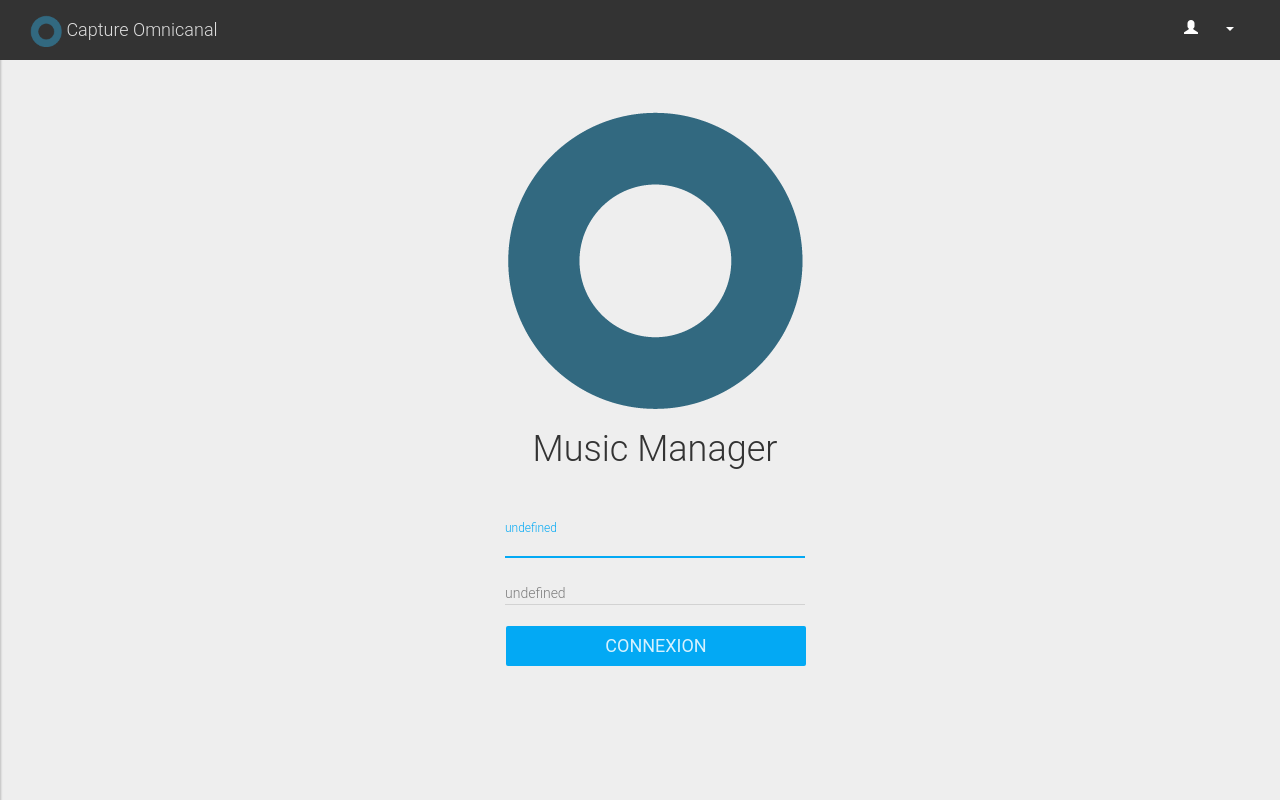
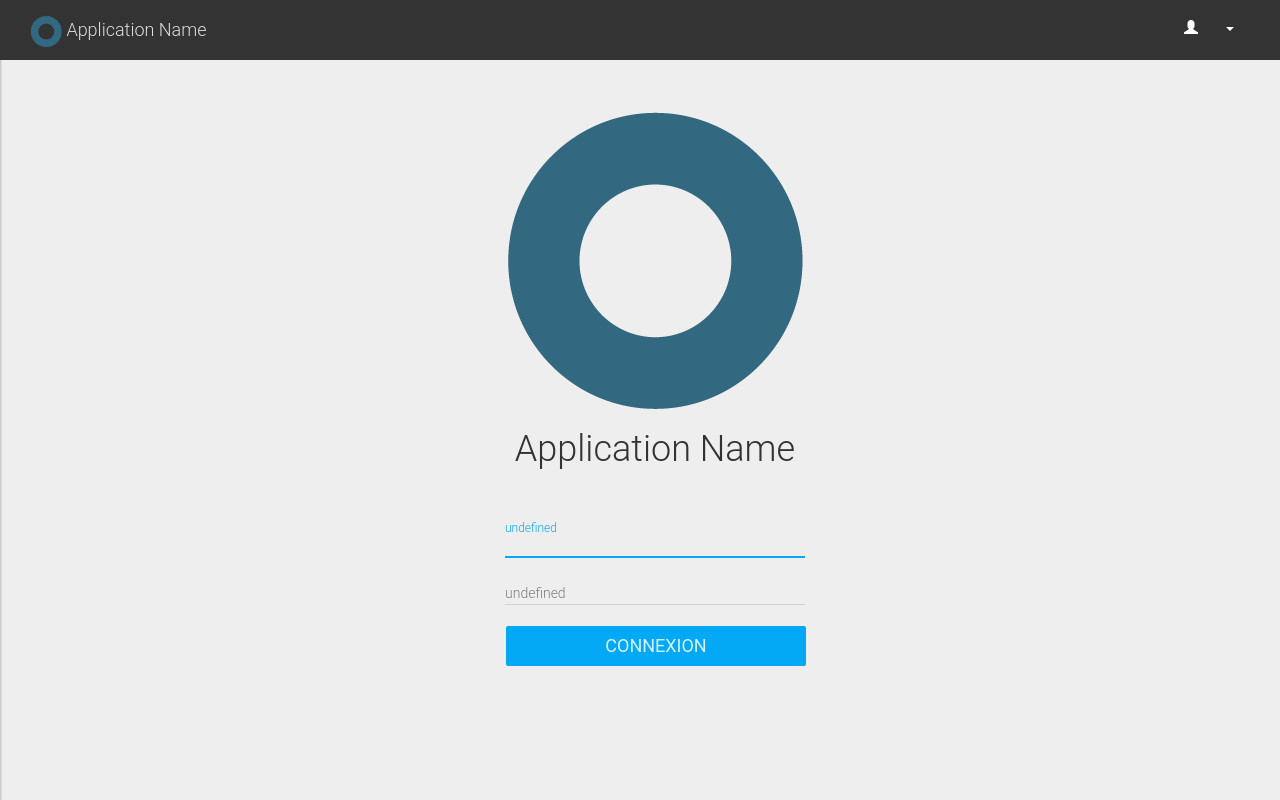
Before and after one commit to kacedn/angular-quickstart, a website: page main/index.html in a window 1280 px wide. Drawn offline with Linux system fonts and the light colour scheme.

Commit message:
add application_name

```diff
--- a/main/app/app.template.html
+++ b/main/app/app.template.html
@@ -5,7 +5,7 @@
             <div class="navbar-header">
                 <a class="navbar-brand">
                     <span><img src="assets/img/SCPA_Suppliers_50px.png" width="32" height="32"/></span>
-                    Capture Omnicanal
+                    {{'GLOBAL.APP_NAME' | translate}}
                 </a>
             </div>
 
--- a/main/app/features/login/loginView.html
+++ b/main/app/features/login/loginView.html
@@ -4,7 +4,7 @@
             <div class="width-300">
                 <img src="assets/img/SCPA_Suppliers_300px.png">
                 <br>
-                <h1 class="text-center">Music Manager</h1>
+                <h1 class="text-center">{{'GLOBAL.APP_NAME' | translate}}</h1>
             </div>
         </div>
     </div>
--- a/main/assets/locale/en/global-en.json
+++ b/main/assets/locale/en/global-en.json
@@ -1,5 +1,6 @@
 {
   "GLOBAL" : {
+    "APP_NAME" : "Application Name",
     "MENU_ITEM_CAPTURE" : "Capture",
     "MENU_ITEM_CONFIGURATION" : "Configuration",
     "MENU_ITEM_CONTACT" : "Contact",
--- a/main/assets/locale/fr/global-fr.json
+++ b/main/assets/locale/fr/global-fr.json
@@ -1,5 +1,6 @@
 {
   "GLOBAL" : {
+    "APP_NAME" : "Application Name",
     "MENU_ITEM_CAPTURE" : "Capture",
     "MENU_ITEM_CONFIGURATION" : "Configuration",
     "MENU_ITEM_CONTACT" : "Contact",
--- a/main/assets/locale/global.json
+++ b/main/assets/locale/global.json
@@ -1,5 +1,6 @@
 {
   "GLOBAL" : {
+    "APP_NAME" : "Application Name",
     "MENU_ITEM_CAPTURE" : "Capture",
     "MENU_ITEM_CONFIGURATION" : "Configuration",
     "MENU_ITEM_CONTACT" : "Contact",
--- a/main/index.html
+++ b/main/index.html
@@ -2,7 +2,7 @@
 <html lang="en" ng-app="AngularQuickstart" ng-strict-di>
     <head>
         <meta charset="utf-8">
-        <title>ITESOFT.CaptureOmnicanal</title>
+        <title>{{'GLOBAL.APP_NAME' | translate}}</title>
         <meta http-equiv="X-UA-Compatible" content="IE=edge,chrome=1">
         <meta name="viewport" content="width=device-width, initial-scale=1.0">
 
```
